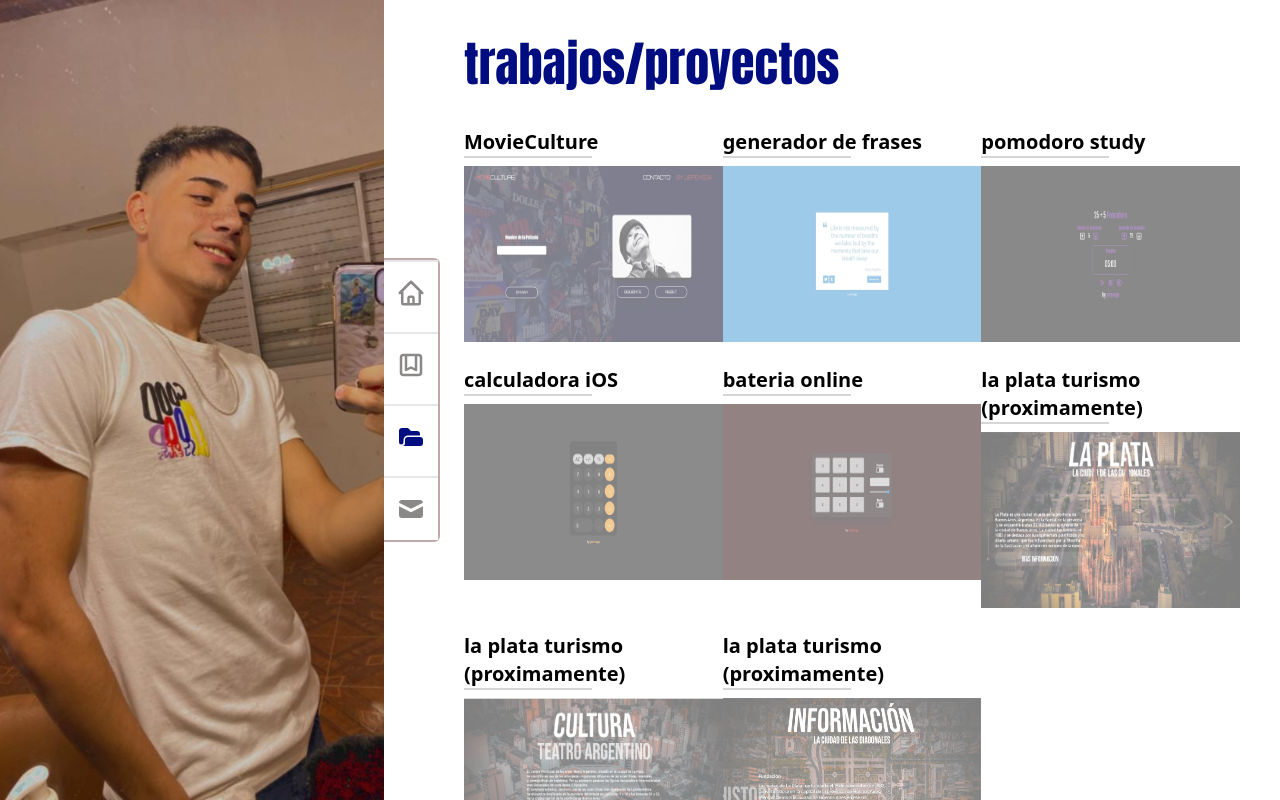
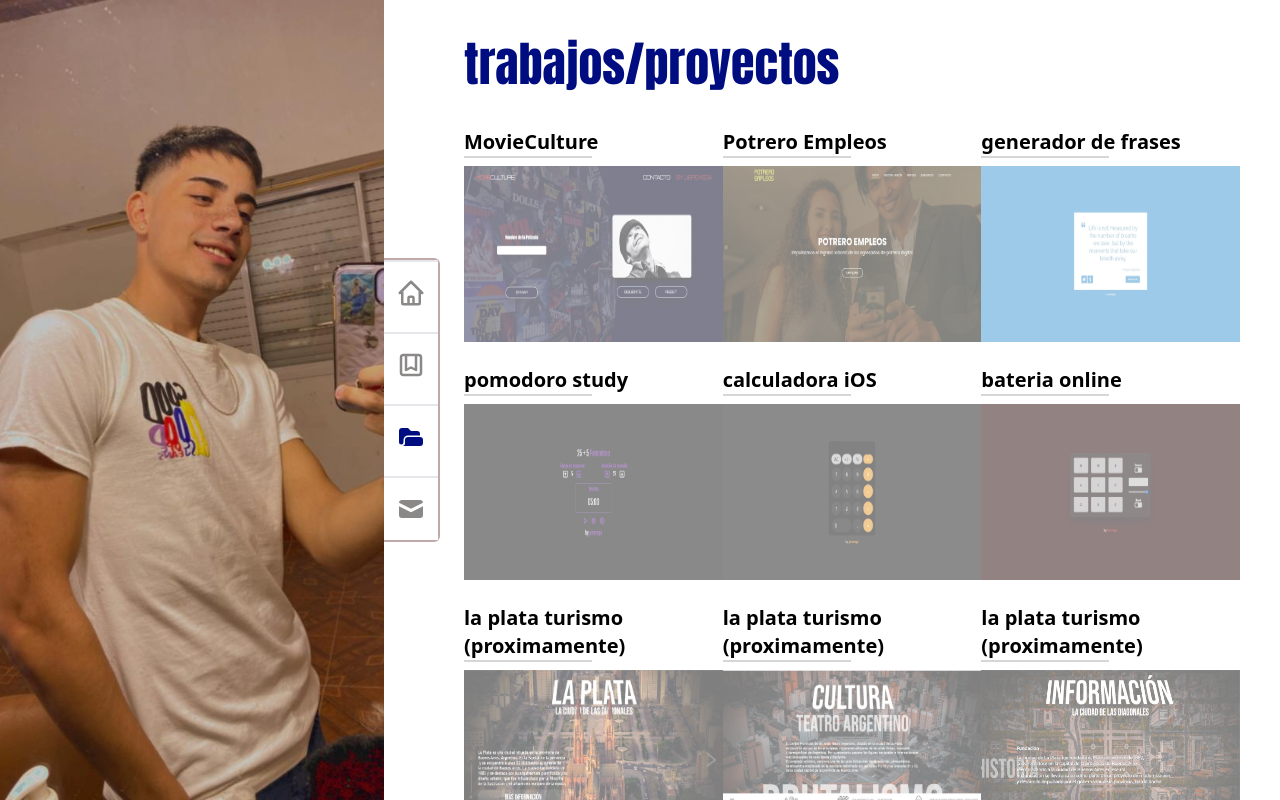
Before and after one commit to Jeroovega/Portafolio, a React (Vite) app: page / in a window 1280 px wide. Both pictures are taken after a click on the button 411 px from the left and 1110 px from the top of the page. Shown: the part 800-1600 px from the top of the page. Built offline with nearby package versions, Linux system fonts and the light colour scheme.

Commit message:
agregando potrero

```diff
--- a/src/componentes/Home.jsx
+++ b/src/componentes/Home.jsx
@@ -11,6 +11,7 @@ import pomodoro from "../../multimedia/imagenes/pomodoro.webp"
 import lp from "../../multimedia/imagenes/lp.jpeg"
 import dam from "../../multimedia/imagenes/dam.jpeg"
 import edlp from "../../multimedia/imagenes/edlp.jpeg"
+import potrero from "../../multimedia/imagenes/potrero.jpeg"
 
 export const Home = ({ idioma }) => {
 
@@ -274,6 +275,15 @@ export const Home = ({ idioma }) => {
                                     </a>
 
                                 </div>
+                                <div className='hover:text-[#D3D93C] transition-all duration-700'>
+                                    <a href='https://potreroempleoproyecto.netlify.app/' target={"_blank"}>
+                                        <h3 className='font-semibold text-xl cursor-poiner '>{idioma ? "Potrero Empleos" : "Potrero Empleos"}</h3>
+                                        <div className='w-32 h-0.5 bg-[#D6D6D6] mb-2 cursor-default'></div>
+                                        <img className='mb-6 h-44 w-96 opacity-50 hover:opacity-100 transition-all duration-700' src={potrero} />
+                                    </a>
+                                </div>
+
+
                                 <div>
                                     <a href='https://motivateporhoy.netlify.app/' target={'_blank'}>
                                         <h3 className='font-semibold text-xl cursor-default'>{idioma ? "generador de frases" : "phrase generator."}</h3>
@@ -307,6 +317,7 @@ export const Home = ({ idioma }) => {
                                     </a>
                                 </div>
 
+
                                 <div className='hover:text-[#280606] transition-all duration-700'>
                                     <a>
                                         <h3 className='font-semibold text-xl cursor-default '>{idioma ? "la plata turismo (proximamente)" : "la plata tourism. (soon)."}</h3>
@@ -334,10 +345,10 @@ export const Home = ({ idioma }) => {
                         {/* texto información trabajo */}
                         <div>
                             <p className='mb-5 max-lg:text-lg'>
-                            {idioma ? "Las principales tecnologías utilizadas en los siguientes trabajos se resumen en React.JS como framework principal, acompañado de Vite para optimizar el rendimiento y complementado con el framework de CSS TailwindCSS." : "The main technologies used in the following projects are summarized as follows: React.js as the primary framework, accompanied by Vite for performance optimization, and complemented with the CSS framework Tailwind CSS."}
+                                {idioma ? "Las principales tecnologías utilizadas en los siguientes trabajos se resumen en React.JS como framework principal, acompañado de Vite para optimizar el rendimiento y complementado con el framework de CSS TailwindCSS." : "The main technologies used in the following projects are summarized as follows: React.js as the primary framework, accompanied by Vite for performance optimization, and complemented with the CSS framework Tailwind CSS."}
                             </p>
                             <p className='mb-5 pb-5 border-b-2 max-lg:text-lg'>
-                            {idioma ? "El diseño de cada uno de los sitios web y las aplicaciones es totalmente propio, basado en una estética minimalista y aesthetic, buscando la concentración de información sobre puntos vitales que atraen el interés del usuario, como colores agradables y repetitivos en la página, o fondos llamativos. Todo diseño es primero creado y procesado por herramientas de Diseño UX/UI, en mi caso utilizo Adobe Xd para la creación de prototipos de cada página web." : "The design of each website and application is completely original, based on a minimalist and aesthetic aesthetic, aiming for the concentration of information on vital points that attract user interest, such as pleasant and repetitive colors on the page or eye-catching backgrounds. All designs are first created and processed using UX/UI design tools. In my case, I use Adobe Xd for creating prototypes of each web page."}
+                                {idioma ? "El diseño de cada uno de los sitios web y las aplicaciones es totalmente propio, basado en una estética minimalista y aesthetic, buscando la concentración de información sobre puntos vitales que atraen el interés del usuario, como colores agradables y repetitivos en la página, o fondos llamativos. Todo diseño es primero creado y procesado por herramientas de Diseño UX/UI, en mi caso utilizo Adobe Xd para la creación de prototipos de cada página web." : "The design of each website and application is completely original, based on a minimalist and aesthetic aesthetic, aiming for the concentration of information on vital points that attract user interest, such as pleasant and repetitive colors on the page or eye-catching backgrounds. All designs are first created and processed using UX/UI design tools. In my case, I use Adobe Xd for creating prototypes of each web page."}
                             </p>
 
                             <p className='mb-5 max-lg:text-lg'>
@@ -348,7 +359,7 @@ export const Home = ({ idioma }) => {
                             </p>
                             <p className='mb-5 max-lg:text-lg'>
                                 <a href='https://motivateporhoy.netlify.app/' target={'_blank'}><span className='font-semibold'>{idioma ? "generador de frases" : "phrase generator"}</span></a>
-                                {idioma ? " , es uno de mis 4 proyectos necesarios para la aprobación de mi certificación como Front-End Development Libraries de freeCodeCamp, en este proyecto utilicé una API externa para obtener una base de citas textuales, luego mediante algoritmos logré realizar un generador de frases aleatorias con su respectivo autor, además le agregué la función de poder publicar esa frase en la red social Twitter." : ", is one of my four projects required for the completion of my Front-End Development Libraries certification from freeCodeCamp. For this project, I utilized an external API to fetch a collection of famous quotes. Using algorithms, I created a random phrase generator that displays a quote along with its respective author. Additionally, I added the functionality to share the generated quote on the Twitter social media platform."}
+                                {idioma ? ", es uno de mis 4 proyectos necesarios para la aprobación de mi certificación como Front-End Development Libraries de freeCodeCamp, en este proyecto utilicé una API externa para obtener una base de citas textuales, luego mediante algoritmos logré realizar un generador de frases aleatorias con su respectivo autor, además le agregué la función de poder publicar esa frase en la red social Twitter." : ", is one of my four projects required for the completion of my Front-End Development Libraries certification from freeCodeCamp. For this project, I utilized an external API to fetch a collection of famous quotes. Using algorithms, I created a random phrase generator that displays a quote along with its respective author. Additionally, I added the functionality to share the generated quote on the Twitter social media platform."}
                             </p>
                             <p className='mb-5 max-lg:text-lg'>
                                 <a href='https://pomodorojv.netlify.app/' target={'_blank'}><span className='text-[#8A30C6] font-semibold'>pomodoro study</span></a>
```
Also changed, not shown: multimedia/imagenes/potrero.jpeg (added).
